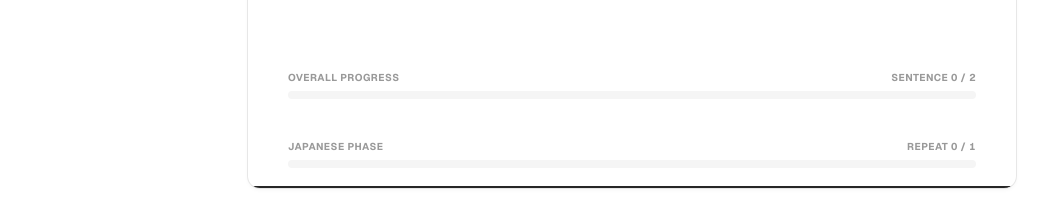
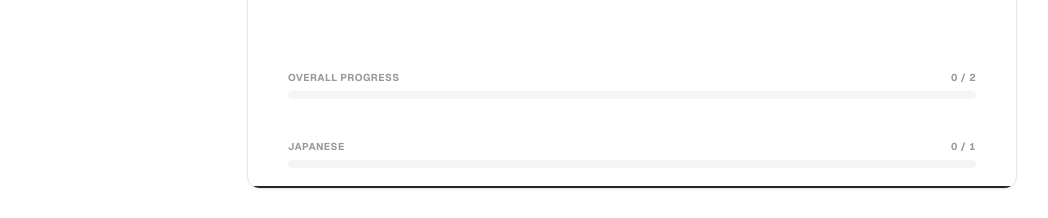
Before and after one commit to yamahei21python/streamlit-english-generator, a Next.js app: page / in a window 1280 px wide. Shown: the part 306-524 px from the top of the page, without its empty margins (8-1056 px from the left). Built offline with nearby package versions, Linux system fonts and the light colour scheme.

Commit message:
refactor: extract ProgressBar, RepsSelector, VIDEO constants

```diff
--- /dev/null
+++ b/src/components/ProgressBar.tsx
@@ -0,0 +1,32 @@
+"use client";
+
+import { motion } from "framer-motion";
+
+interface ProgressBarProps {
+  label: string;
+  value: number;
+  max: number;
+  color?: string;
+}
+
+export default function ProgressBar({ label, value, max, color = "#262626" }: ProgressBarProps) {
+  const percentage = max > 0 ? (value / max) * 100 : 0;
+
+  return (
+    <div>
+      <div className="flex justify-between text-[10px] font-bold uppercase tracking-wider tabular-nums text-[#999999] mb-1.5">
+        <span>{label}</span>
+        <span>{value} / {max}</span>
+      </div>
+      <div className="h-2 w-full overflow-hidden rounded-full bg-[#f5f5f5]">
+        <motion.div
+          className="h-full"
+          style={{ backgroundColor: color }}
+          initial={{ width: 0 }}
+          animate={{ width: `${percentage}%` }}
+          transition={{ duration: 0.5 }}
+        />
+      </div>
+    </div>
+  );
+}
--- /dev/null
+++ b/src/components/RepsSelector.tsx
@@ -0,0 +1,25 @@
+"use client";
+
+interface RepsSelectorProps {
+  label: string;
+  value: number;
+  options: readonly number[];
+  onChange: (value: number) => void;
+}
+
+export default function RepsSelector({ label, value, options, onChange }: RepsSelectorProps) {
+  return (
+    <div className="flex items-center rounded-md bg-white shadow-[0_0_0_1px_rgba(0,0,0,0.08)]">
+      <div className="px-3 py-1.5 text-xs font-bold text-[#666666]">{label}</div>
+      {options.map(n => (
+        <button
+          key={n}
+          onClick={() => onChange(n)}
+          className={`px-3 py-1.5 text-xs tabular-nums ${value === n ? "bg-[#262626] text-white" : "hover:bg-[#fafafa]"}`}
+        >
+          {n}x
+        </button>
+      ))}
+    </div>
+  );
+}
--- a/src/components/SessionDisplay.tsx
+++ b/src/components/SessionDisplay.tsx
@@ -3,6 +3,7 @@
 import { motion, AnimatePresence } from "framer-motion";
 import type { SentencePair } from "@/lib/types";
 import type { SessionPhase } from "@/lib/types";
+import ProgressBar from "./ProgressBar";
 
 interface SessionDisplayProps {
   isPlaying: boolean;
@@ -55,34 +56,17 @@ export default function SessionDisplay({
 
       <div className="mt-12 w-full flex flex-col gap-4">
         <div className="mb-6">
-          <div className="flex justify-between text-[10px] font-bold uppercase tracking-wider tabular-nums text-[#999999] mb-1.5">
-            <span>Overall Progress</span>
-            <span>Sentence {isPlaying ? currentIndex + 1 : completedIndex} / {sentencePairs.length}</span>
-          </div>
-          <div className="h-2 w-full overflow-hidden rounded-full bg-[#f5f5f5]">
-            <motion.div
-              className="h-full bg-[#262626]"
-              initial={{ width: 0 }}
-              animate={{ width: sentencePairs.length > 0 ? `${(completedIndex / sentencePairs.length) * 100}%` : "0%" }}
-              transition={{ duration: 0.5 }}
-            />
-          </div>
+          <ProgressBar
+            label="Overall Progress"
+            value={isPlaying ? currentIndex + 1 : completedIndex}
+            max={sentencePairs.length}
+          />
         </div>
-
-        <div>
-          <div className="flex justify-between text-[10px] font-bold uppercase tracking-wider tabular-nums text-[#999999] mb-1.5">
-            <span>{isPlaying ? (phase === "jp" ? "Japanese" : "English") : "Japanese"} Phase</span>
-            <span>Repeat {isPlaying ? currentRep : 0} / {isPlaying ? (phase === "jp" ? jpReps : enReps) : jpReps}</span>
-          </div>
-          <div className="h-2 w-full overflow-hidden rounded-full bg-[#f5f5f5]">
-            <motion.div
-              className="h-full bg-[#262626]"
-              initial={{ width: 0 }}
-              animate={{ width: `${(completedRep / Math.max(isPlaying ? (phase === "jp" ? jpReps : enReps) : 1, 1)) * 100}%` }}
-              transition={{ duration: 0.5 }}
-            />
-          </div>
-        </div>
+        <ProgressBar
+          label={isPlaying ? (phase === "jp" ? "Japanese" : "English") : "Japanese"}
+          value={isPlaying ? currentRep : 0}
+          max={isPlaying ? (phase === "jp" ? jpReps : enReps) : jpReps}
+        />
       </div>
     </div>
   );
--- a/src/components/SettingsSection.tsx
+++ b/src/components/SettingsSection.tsx
@@ -1,6 +1,7 @@
 "use client";
 
-import { VOICES_JP, VOICES_EN } from "@/lib/constants";
+import { VOICES_JP, VOICES_EN, JP_REPS_OPTIONS, EN_REPS_OPTIONS } from "@/lib/constants";
+import RepsSelector from "./RepsSelector";
 
 interface SettingsSectionProps {
   jpReps: number;
@@ -28,23 +29,13 @@ export default function SettingsSection({
   return (
     <div className="mt-4 grid grid-cols-1 md:grid-cols-2 gap-4">
       <div className="flex items-center gap-3">
-        <div className="flex items-center rounded-md bg-white shadow-[0_0_0_1px_rgba(0,0,0,0.08)]">
-          <div className="px-3 py-1.5 text-xs font-bold text-[#666666]">JP</div>
-          {[1, 2].map(n => (
-            <button key={n} onClick={() => onJpRepsChange(n)} className={`px-3 py-1.5 text-xs tabular-nums ${jpReps === n ? "bg-[#262626] text-white" : "hover:bg-[#fafafa]"}`}>{n}x</button>
-          ))}
-        </div>
+        <RepsSelector label="JP" value={jpReps} options={JP_REPS_OPTIONS} onChange={onJpRepsChange} />
         <select value={voiceJp} onChange={(e) => onVoiceJpChange(e.target.value)} disabled={disabled} className="flex-1 rounded-md bg-white px-3 py-1.5 text-xs shadow-[0_0_0_1px_rgba(0,0,0,0.08)] outline-none disabled:opacity-50">
           {VOICES_JP.map(v => <option key={v.id} value={v.id}>{v.name}</option>)}
         </select>
       </div>
       <div className="flex items-center gap-3">
-        <div className="flex items-center rounded-md bg-white shadow-[0_0_0_1px_rgba(0,0,0,0.08)]">
-          <div className="px-3 py-1.5 text-xs font-bold text-[#666666]">EN</div>
-          {[1, 3, 5].map(n => (
-            <button key={n} onClick={() => onEnRepsChange(n)} className={`px-3 py-1.5 text-xs tabular-nums ${enReps === n ? "bg-[#262626] text-white" : "hover:bg-[#fafafa]"}`}>{n}x</button>
-          ))}
-        </div>
+        <RepsSelector label="EN" value={enReps} options={EN_REPS_OPTIONS} onChange={onEnRepsChange} />
         <select value={voiceEn} onChange={(e) => onVoiceEnChange(e.target.value)} disabled={disabled} className="flex-1 rounded-md bg-white px-3 py-1.5 text-xs shadow-[0_0_0_1px_rgba(0,0,0,0.08)] outline-none disabled:opacity-50">
           {VOICES_EN.map(v => <option key={v.id} value={v.id}>{v.name}</option>)}
         </select>
--- a/src/lib/constants.ts
+++ b/src/lib/constants.ts
@@ -21,3 +21,12 @@ export const DEFAULT_EN_TEXT = "How long have you been working here?\nWhat time
 
 export const DEFAULT_JP_REPS = 1;
 export const DEFAULT_EN_REPS = 3;
+
+// Video defaults
+export const VIDEO = {
+  width: 1280,
+  height: 720,
+  fps: 30,
+  bitrate: 2_500_000,
+  audioBitrate: 128_000,
+} as const;
--- a/src/lib/video/video-generator.ts
+++ b/src/lib/video/video-generator.ts
@@ -1,4 +1,5 @@
 import { Output, Mp4OutputFormat, BufferTarget, CanvasSource, AudioBufferSource } from 'mediabunny';
+import { VIDEO } from '@/lib/constants';
 
 export interface VideoSentenceSegment {
   type: 'jp' | 'en' | 'silence';
@@ -22,9 +23,9 @@ export class VideoGenerator {
   private onProgress?: (progress: number) => void;
 
   constructor(options: VideoGenOptions = {}) {
-    this.width = options.width || 1280;
-    this.height = options.height || 720;
-    this.fps = options.fps || 30;
+    this.width = options.width || VIDEO.width;
+    this.height = options.height || VIDEO.height;
+    this.fps = options.fps || VIDEO.fps;
     this.onProgress = options.onProgress;
   }
 
@@ -99,14 +100,14 @@ export class VideoGenerator {
 
     const videoSource = new CanvasSource(canvas, {
       codec: 'avc',
-      bitrate: 2_500_000,
+      bitrate: VIDEO.bitrate,
     });
     output.addVideoTrack(videoSource);
 
     // 4. Setup Audio Source
     const audioSource = new AudioBufferSource({
       codec: 'aac',
-      bitrate: 128_000,
+      bitrate: VIDEO.audioBitrate,
     });
     output.addAudioTrack(audioSource);
 
```
